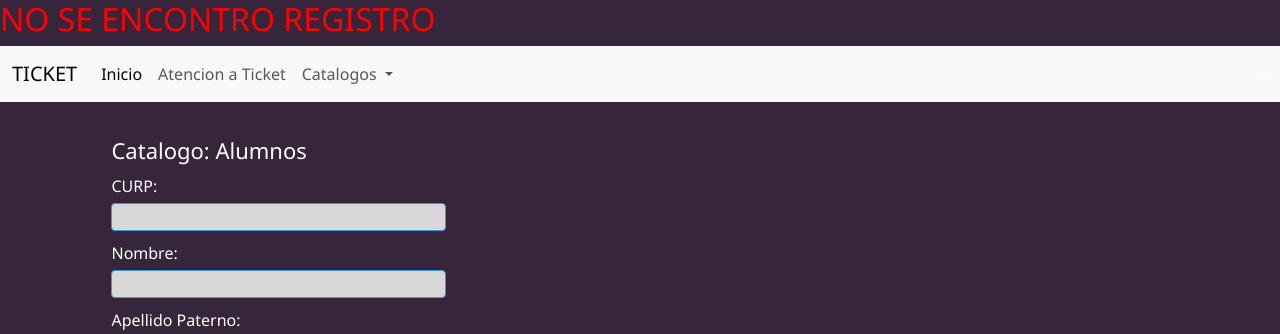
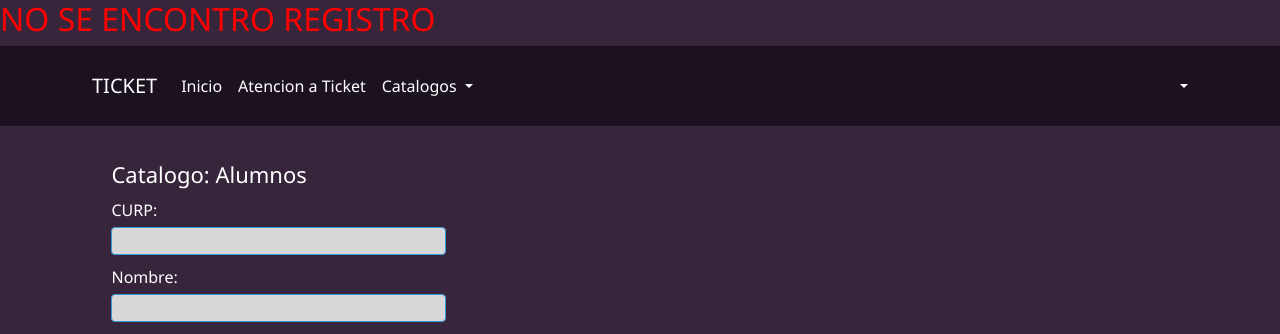
Before and after one commit to PabloVR24/segundoParcial, a PHP site: page /views/admin/CRUD_alumnos.php in a window 1280 px wide. Shown: the top 334 px of the page. Run offline with PHP 8.4, Linux system fonts and the light colour scheme; the visitor is signed in with stand-in values (Sample User, id 1); data that the repository does not hold is empty; some libraries are stand-ins or nearby versions.

Commit message:
fixed navbar

```diff
--- a/includes/navbar.php
+++ b/includes/navbar.php
@@ -18,40 +18,74 @@
 <link href="https://cdn.jsdelivr.net/npm/bootstrap@5.3.0-alpha2/dist/css/bootstrap.min.css" rel="stylesheet" integrity="sha384-aFq/bzH65dt+w6FI2ooMVUpc+21e0SRygnTpmBvdBgSdnuTN7QbdgL+OapgHtvPp" crossorigin="anonymous">
 <script src="https://cdn.jsdelivr.net/npm/bootstrap@5.3.0-alpha2/dist/js/bootstrap.bundle.min.js" integrity="sha384-qKXV1j0HvMUeCBQ+QVp7JcfGl760yU08IQ+GpUo5hlbpg51QRiuqHAJz8+BrxE/N" crossorigin="anonymous"></script>
 
+<style>
+    .navbar {
+        background-color: #1c121f;
+        color: white;
+        height: 80px;
+    }
 
-<nav class="navbar navbar-expand-lg bg-body-tertiary">
+    .navbar-brand {
+        color: white;
+    }
+
+    .nav-link {
+        color: white;
+    }
+
+    .nav-link:hover {
+        background-color: #7D5A8C;
+        color: white;
+    }
+
+    .close-sesion:hover {
+        color: white;
+        background-color: red;
+    }
+
+    .dropdown-menu {
+        background-color: #7D5A8C;
+    }
+
+    .dropdown-item:hover {
+        background-color: #5a3c62;
+        color: white;
+    }
+</style>
+<nav class="navbar navbar-expand-lg">
     <div class="container-fluid">
-        <a class="navbar-brand" href="#">TICKET</a>
+        <a class="navbar-brand" style="list-style: none; margin-left:80px" href="#">TICKET</a>
         <button class="navbar-toggler" type="button" data-bs-toggle="collapse" data-bs-target="#navbarText" aria-controls="navbarText" aria-expanded="false" aria-label="Toggle navigation">
             <span class="navbar-toggler-icon"></span>
         </button>
         <div class="collapse navbar-collapse" id="navbarText">
             <ul class="navbar-nav me-auto mb-2 mb-lg-0">
                 <li class="nav-item">
-                    <a class="nav-link active" aria-current="page" href="#">Inicio</a>
+                    <a class="nav-link" href="http://localhost\Practica 2\views\admin\index.php">Inicio</a>
                 </li>
                 <li class="nav-item">
-                    <a class="nav-link" href="#">Atencion a Ticket</a>
+                    <a class="nav-link" href="http://localhost\Practica 2\views\admin\ticket_atention.php">Atencion a Ticket</a>
                 </li>
                 <li class="nav-item dropdown">
                     <a class="nav-link dropdown-toggle" href="#" role="button" data-bs-toggle="dropdown" aria-expanded="false">
                         Catalogos
                     </a>
                     <ul class="dropdown-menu">
-                        <li><a class="dropdown-item" href="#">Alumnos</a></li>
-                        <li><a class="dropdown-item" href="#">Usuarios</a></li>
-                        <li><a class="dropdown-item" href="#">Niveles</a></li>
-                        <li><a class="dropdown-item" href="#">Municipios</a></li>
-                        <li><a class="dropdown-item" href="#">Asuntos</a></li>
+                        <li><a class="dropdown-item" href="http://localhost\Practica 2\views\admin\crud_alumnos.php">Alumnos</a></li>
+                        <li><a class="dropdown-item" href="http://localhost\Practica 2\views\admin\crud_usuarios.php">Usuarios</a></li>
+                        <li><a class="dropdown-item" href="http://localhost\Practica 2\views\admin\crud_niveles.php">Niveles</a></li>
+                        <li><a class="dropdown-item" href="http://localhost\Practica 2\views\admin\crud_municipios.php">Municipios</a></li>
+                        <li><a class="dropdown-item" href="http://localhost\Practica 2\views\admin\crud_asuntos.php">Asuntos</a></li>
+                        <li><a class="dropdown-item" href="http://localhost\Practica 2\views\admin\crud_ticket.php">TICKET</a></li>
                     </ul>
                 </li>
             </ul>
-            <li class="nav-item dropdown" style="list-style: none;">
+            <li class="nav-item dropdown" style="list-style: none; margin-right:80px">
                 <a class="nav-link dropdown-toggle" href="#" role="button" data-bs-toggle="dropdown" aria-expanded="false">
                     <?php echo $nombre ?>
                 </a>
                 <ul class="dropdown-menu">
-                    <li><a class="dropdown-item" href="\Practica 2\includes\logout.php">Cerrar Sesión</a></li>
+                    <li><a class="dropdown-item close-sesion" href="http://localhost\Practica 2\includes\logout.php">Cerrar Sesión</a></li>
                 </ul>
             </li>
         </div>
--- /dev/null
+++ b/views/admin/index.php
@@ -0,0 +1,2 @@
+<?php
+include('../..\includes\navbar.php');
--- a/views/admin/login.php
+++ b/views/admin/login.php
@@ -22,7 +22,7 @@
         if ($result_exis == 1) {
             session_start();
             $_SESSION['id'] = $id;
-            header("Location: ../users/index.php");
+            header("Location: ../admin/index.php");
             exit();
         } else {
             echo "<script>alert('El usuario o la contraseña son incorrectos')</script>";
--- /dev/null
+++ b/views/admin/ticket_atention.php
@@ -0,0 +1,2 @@
+<?php
+include('../..\includes\navbar.php');
--- a/views/users/search.php
+++ b/views/users/search.php
@@ -12,7 +12,7 @@
     } else {
         echo '<script>alert("REGISTRO NO EXISTENTE")</script>';
         sleep(5);
-        header("Location: index.php");
+        header("Location: localhost\Practica 2\views\admin\login.php");
         exit();
     }
 }
```
Also changed, not shown: includes/navbar_users.php (+9 -3 lines).
